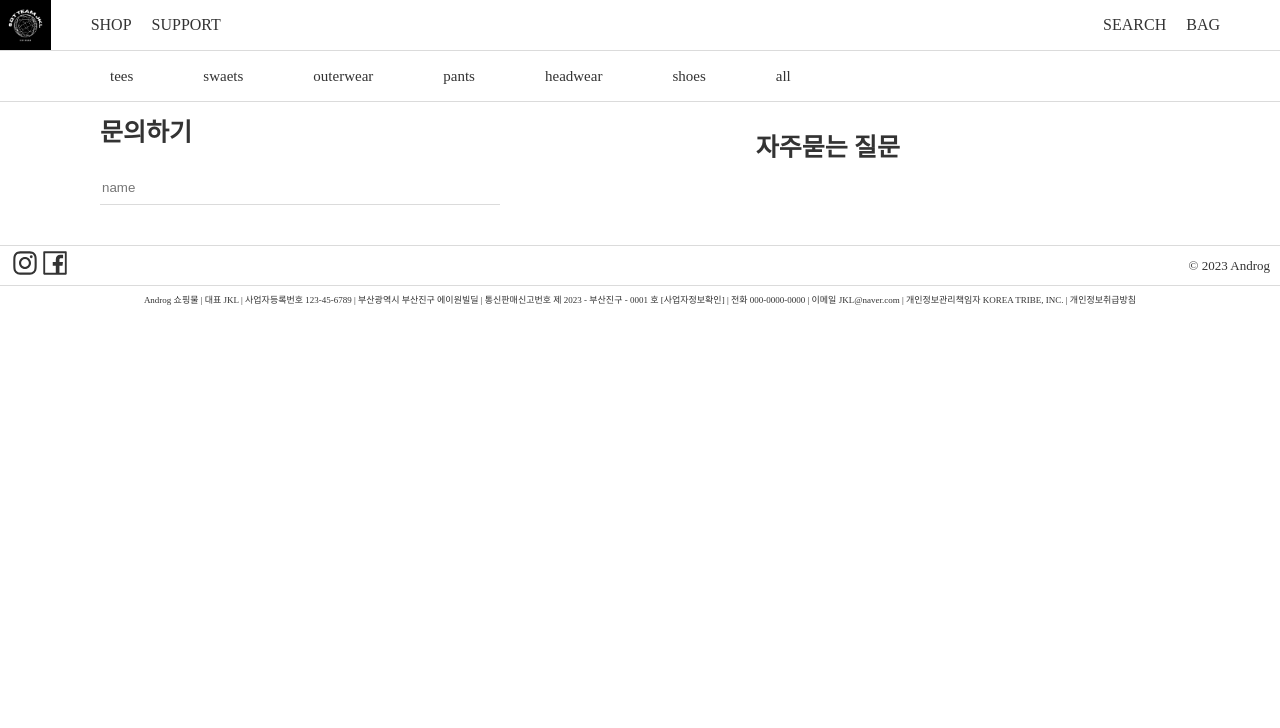
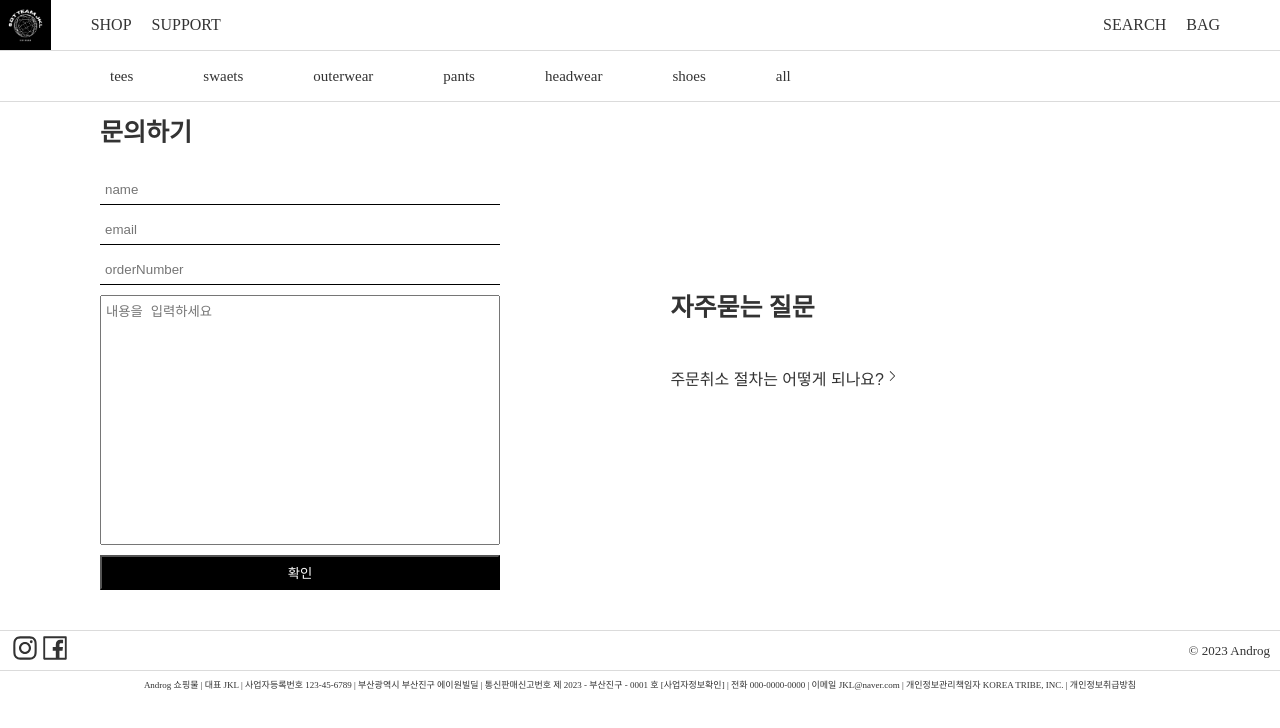
Before and after one commit to KORIT-JKL/androg-portfolio-app, a React (Create React App) app in the folder front_androg/: page /page/customer in a window 1280 px wide. Shown: the top 728 px of the page. Built offline with nearby package versions, Linux system fonts and the light colour scheme.

Commit message:
feat: 문의 페이지 customer support 구현

```diff
--- /dev/null
+++ b/front_androg/src/components/SupportUI/Button/FAQItem.js
@@ -0,0 +1,70 @@
+/** @jsxImportSource @emotion/react */
+import { css } from "@emotion/react";
+import { useState } from "react";
+import { VscChevronRight } from "react-icons/vsc";
+
+const AccordionItem = css`
+  margin: 0;
+  padding: 16px 0;
+`;
+
+const accordionButton = css`
+  display: flex;
+  border: none;
+  padding: 0px;
+  padding-bottom: 10px;
+  text-transform: uppercase;
+  width: 100%;
+  font-size: 16px;
+  font-weight: 500;
+  background-color: transparent;
+  cursor: pointer;
+`;
+
+const ChevronIcon = (isOpen) => css`
+  margin-top: 2px;
+  &:hover {
+    transform: rotate(90deg);
+  }
+  &:active {
+    transform: ${isOpen ? "90deg" : "0"};
+  }
+`;
+
+const AccordionButton = ({ isOpen, onClick, question }) => {
+  return (
+    <button css={accordionButton} isOpen={isOpen} onClick={onClick}>
+      {question}
+      <VscChevronRight css={ChevronIcon(isOpen)} />
+    </button>
+  );
+};
+
+const AccordionContent = css`
+  max-width: 240px;
+`;
+
+const OrderCancellationText = css`
+  font-weight: bold;
+`;
+
+const FAQItem = ({ question, answer }) => {
+  const [isOpen, setIsOpen] = useState(false);
+
+  const toggleAccordion = () => {
+    setIsOpen(!isOpen);
+  };
+
+  return (
+    <div css={AccordionItem}>
+      <AccordionButton isOpen={isOpen} onClick={toggleAccordion} question={question} />
+      {isOpen && (
+        <div css={AccordionContent}>
+          <span css={OrderCancellationText}>{answer}</span>
+        </div>
+      )}
+    </div>
+  );
+};
+
+export default FAQItem;
--- a/front_androg/src/components/SupportUI/Input/SupprotInput.js
+++ b/front_androg/src/components/SupportUI/Input/SupprotInput.js
@@ -0,0 +1,22 @@
+/** @jsxImportSource @emotion/react */
+import { css } from "@emotion/react";
+import React from "react";
+
+const input = css`
+  border: none;
+  border-bottom: 1px solid black;
+  margin-bottom: 10px;
+  padding: 10px 5px;
+  width: 400px;
+  height: 30px;
+  outline: none;
+`;
+const SupprotInput = ({ type, placeholder }) => {
+  return (
+    <>
+      <input css={input} type={type} placeholder={placeholder} />
+    </>
+  );
+};
+
+export default SupprotInput;
--- a/front_androg/src/pages/Support/CustomerSupport/CustomerSupport.js
+++ b/front_androg/src/pages/Support/CustomerSupport/CustomerSupport.js
@@ -3,6 +3,8 @@ import { css } from "@emotion/react";
 import React from "react";
 import CommonHeader from "../../../components/commonHeader/CommonHeader";
 import CommonFooter from "../../../components/commonFooter/CommonFooter";
+import SupprotInput from "./../../../components/SupportUI/Input/SupprotInput";
+import FAQItem from "../../../components/SupportUI/Button/FAQItem";
 
 const mainContainer = css`
   display: flex;
@@ -25,13 +27,25 @@ const main = css`
   width: 1000px;
 `;
 
-const input = css`
-  border: none;
-  border-bottom: 1px solid #dbdbdb;
-  padding-bottom: 5px;
+const textArea = css`
+  margin-bottom: 10px;
+  padding: 5px;
   width: 400px;
-  height: 30px;
+  height: 250px;
+  resize: none;
+`;
+
+const inquiryButton = css`
   outline: none;
+  width: 400px;
+  height: 35px;
+  background-color: black;
+  color: white;
+  cursor: pointer;
+  &:hover {
+    background-color: #aaa;
+    text-decoration: underline;
+  }
 `;
 
 const CustomerSupport = () => {
@@ -43,12 +57,22 @@ const CustomerSupport = () => {
           <div css={headerText}>
             <h1>문의하기</h1>
           </div>
-          <input type="text" placeholder="name" css={input} />
+          <SupprotInput type="text" placeholder="name" />
+          <SupprotInput type="text" placeholder="email" />
+          <SupprotInput type="text" placeholder="orderNumber" />
+          <textarea css={textArea} placeholder="내용을 입력하세요"></textarea>
+          <button css={inquiryButton}>확인</button>
         </div>
 
         <div css={mainContainer}>
           <div css={headerText}>
             <h1>자주묻는 질문</h1>
+          </div>
+          <div>
+            <FAQItem
+              question="주문취소 절차는 어떻게 되나요?"
+              answer="주문 취소를 위해 주문자명 / 주문번호 (Order #XXXXXX) 와 함께 support@androg.co.kr 로 문의해 주세요. 배송 상태에 따라 (이미 출구 준비가 완료되었거나 배송 진행중) 취소는 어려울 수 있습니다."
+            />
           </div>
         </div>
       </main>
```
Also changed, not shown: front_androg/src/components/SupportUI/Button/SupportButton.js (deleted).
